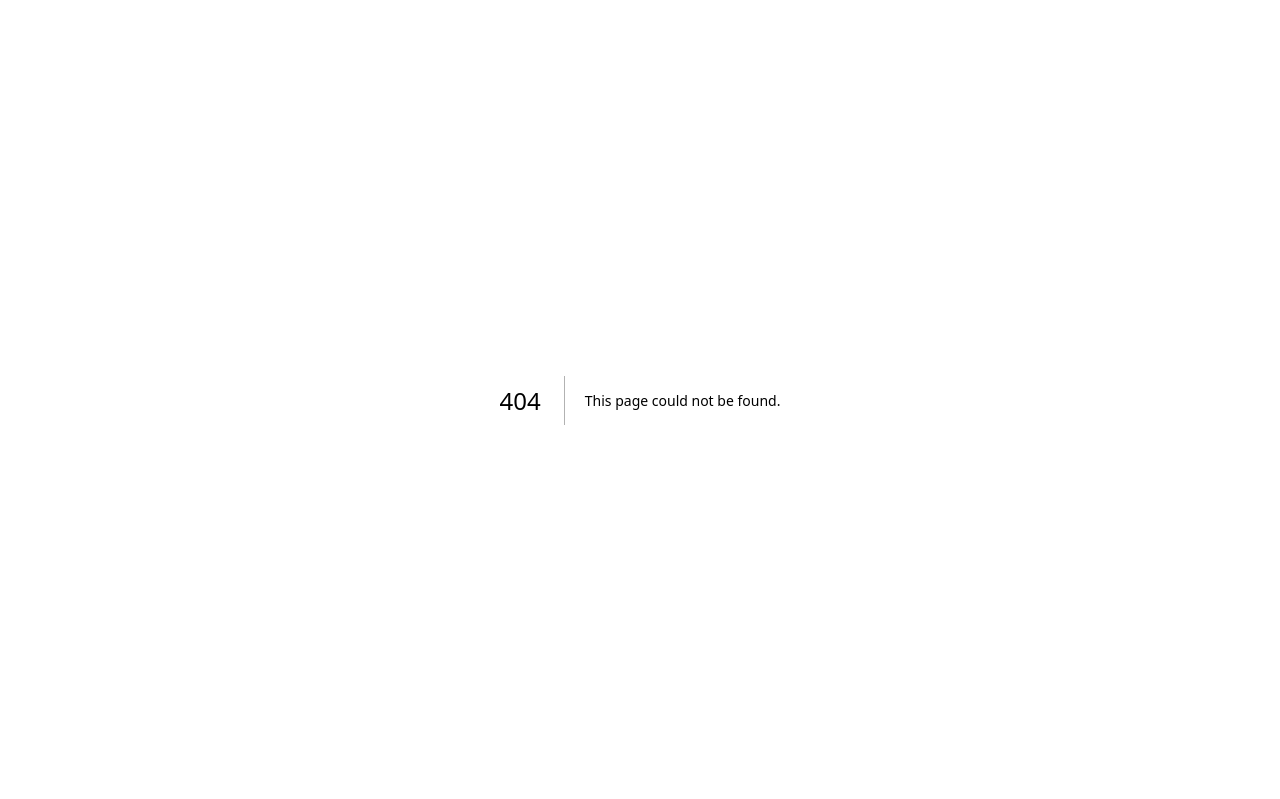
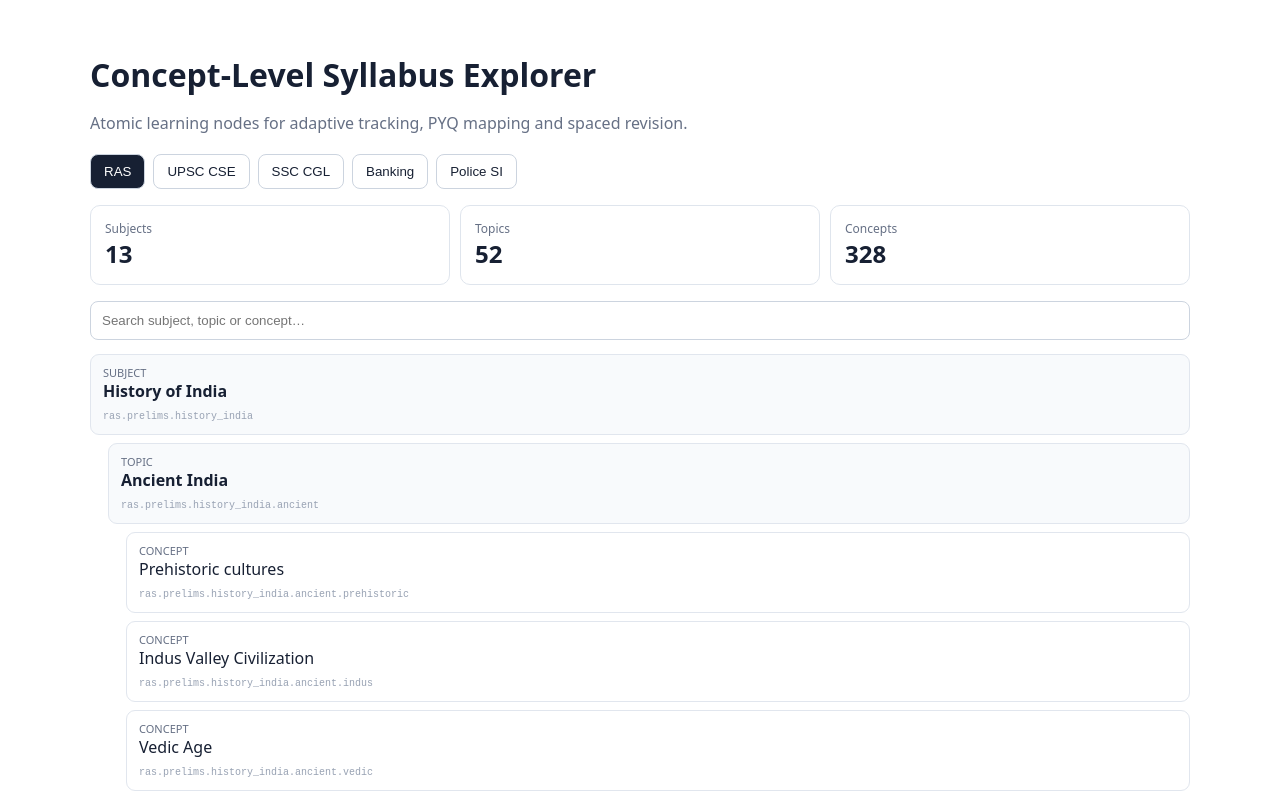
Before and after one commit to vkraj1123/adaptive-syllabus, a Next.js app: page /syllabus in a window 1280 px wide. Before the commit this address had no page. Shown: the top 799 px of the page. Built offline with nearby package versions, Linux system fonts and the light colour scheme.

Commit message:
feat: add concept-level syllabus explorer

```diff
--- /dev/null
+++ b/app/syllabus/page.js
@@ -0,0 +1,53 @@
+"use client";
+
+import { useMemo, useState } from "react";
+import { PREDEFINED_SYLLABUS, SYLLABUS_META } from "../lib/predefinedSyllabus";
+
+export default function SyllabusPage() {
+  const [exam, setExam] = useState("ras");
+  const [query, setQuery] = useState("");
+  const nodes = useMemo(() => PREDEFINED_SYLLABUS.filter(n => n.exam === exam), [exam]);
+  const filtered = useMemo(() => {
+    const q = query.trim().toLowerCase();
+    if (!q) return nodes;
+    return nodes.filter(n => `${n.title} ${n.nodeId} ${n.level}`.toLowerCase().includes(q));
+  }, [nodes, query]);
+  const counts = useMemo(() => ({
+    subjects: nodes.filter(n => n.level === "subject").length,
+    topics: nodes.filter(n => n.level === "topic").length,
+    concepts: nodes.filter(n => n.level === "concept").length
+  }), [nodes]);
+
+  return (
+    <main style={{maxWidth:1100,margin:"0 auto",padding:24,fontFamily:"system-ui,-apple-system,sans-serif",color:"#172033"}}>
+      <header style={{marginBottom:20}}>
+        <h1 style={{marginBottom:6}}>Concept-Level Syllabus Explorer</h1>
+        <p style={{color:"#667085"}}>Atomic learning nodes for adaptive tracking, PYQ mapping and spaced revision.</p>
+      </header>
+      <div style={{display:"flex",gap:8,flexWrap:"wrap",marginBottom:16}}>
+        {Object.entries(SYLLABUS_META).map(([id, meta]) => (
+          <button key={id} onClick={() => setExam(id)} style={{padding:"9px 13px",borderRadius:8,border:"1px solid #ccd4df",background:exam===id?"#172033":"white",color:exam===id?"white":"#172033",cursor:"pointer"}}>
+            {meta.label}
+          </button>
+        ))}
+      </div>
+      <div style={{display:"grid",gridTemplateColumns:"repeat(3,1fr)",gap:10,marginBottom:16}}>
+        {[['Subjects',counts.subjects],['Topics',counts.topics],['Concepts',counts.concepts]].map(([label,value])=><div key={label} style={{border:"1px solid #dfe5ed",borderRadius:10,padding:14,background:"#fff"}}><div style={{fontSize:12,color:"#667085"}}>{label}</div><strong style={{fontSize:24}}>{value}</strong></div>)}
+      </div>
+      <input value={query} onChange={e=>setQuery(e.target.value)} placeholder="Search subject, topic or concept…" style={{width:"100%",boxSizing:"border-box",padding:11,border:"1px solid #ccd4df",borderRadius:8,marginBottom:14}} />
+      <section style={{display:"grid",gap:8}}>
+        {filtered.map(n => (
+          <div key={n.nodeId} style={{border:"1px solid #e1e6ee",borderRadius:9,padding:"10px 12px",background:n.level==="concept"?"#fff":"#f8fafc",marginLeft:n.level==="subject"?0:n.level==="topic"?18:36}}>
+            <div style={{fontSize:11,textTransform:"uppercase",color:"#667085"}}>{n.level}</div>
+            <div style={{fontWeight:n.level==="concept"?500:700}}>{n.title}</div>
+            {n.description && <div style={{fontSize:13,color:"#667085",marginTop:3}}>{n.description}</div>}
+            <code style={{fontSize:10,color:"#98a2b3"}}>{n.nodeId}</code>
+          </div>
+        ))}
+      </section>
+      <footer style={{marginTop:24,padding:14,borderRadius:10,background:"#f2f4f7",fontSize:13}}>
+        External-AI templates: <a href="/ai-question-extraction-template.md">question extraction</a> · <a href="/custom-exam-syllabus-generator-template.md">custom exam syllabus generation</a>
+      </footer>
+    </main>
+  );
+}
```
